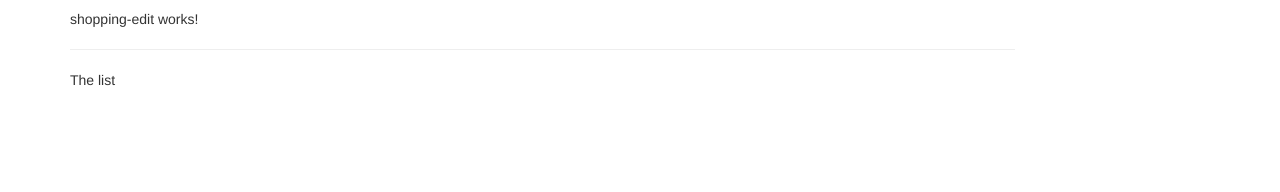
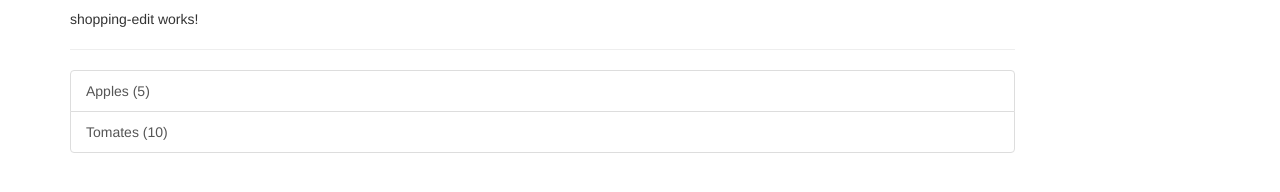
Before and after one commit to emanuelcovaci/recipe-book, an Angular app in the folder recipe-book/: page / in a window 1280 px wide. Shown: the part 310-502 px from the top of the page. Built offline with nearby package versions, Linux system fonts and the light colour scheme.

Commit message:
creating and outputting the shopping list

```diff
--- /dev/null
+++ b/recipe-book/src/app/shared/ingredient.model.ts
@@ -0,0 +1,9 @@
+export class Ingredient {
+  public name: string;
+  public amount: number;
+
+  constructor(name: string,amount: number){
+    this.name = name;
+    this.amount = amount;
+  }
+}
--- a/recipe-book/src/app/shopping-list/shopping-list.component.html
+++ b/recipe-book/src/app/shopping-list/shopping-list.component.html
@@ -2,6 +2,11 @@
   <div class="col-xs-10">
     <app-shopping-edit></app-shopping-edit>
     <hr>
-    <p>The list</p>
+    <ul class="list-group">
+      <a class="list-group-item" style="cursor: pointer"
+      *ngFor="let ingredient of ingredients">
+        {{ ingredient.name }} ({{ ingredient.amount }})
+      </a>
+    </ul>
   </div>
 </div>
--- a/recipe-book/src/app/shopping-list/shopping-list.component.ts
+++ b/recipe-book/src/app/shopping-list/shopping-list.component.ts
@@ -1,4 +1,5 @@
 import { Component, OnInit } from '@angular/core';
+import {Ingredient} from "../shared/ingredient.model";
 
 @Component({
   selector: 'app-shopping-list',
@@ -6,7 +7,10 @@
   styleUrls: ['./shopping-list.component.css']
 })
 export class ShoppingListComponent implements OnInit {
-
+   ingredients: Ingredient[] = [
+     new Ingredient('Apples',5),
+     new Ingredient('Tomates',10)
+   ];
   constructor() { }
 
   ngOnInit() {
```
